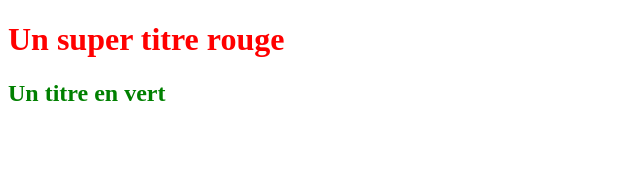
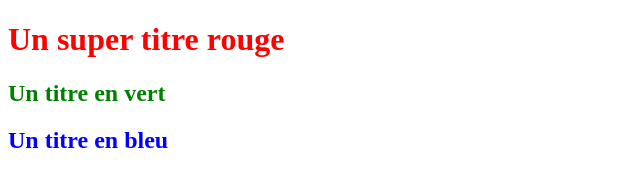
Before and after one commit to Fatih022/OpenclassroomsProjects, a plain HTML site: page index.html in a window 1280 px wide. Shown: the whole page, without its empty margins (0-640 px from the left). Drawn offline with Linux system fonts and the light colour scheme.

Commit message:
Branche cagnotte - Titre bleu

```diff
--- a/index.html
+++ b/index.html
@@ -10,5 +10,6 @@
 <body>
     <h1>Un super titre rouge</h1>
     <h2>Un titre en vert</h2>
+    <h2 class="bleu">Un titre en bleu</h2>
 </body>
 </html>
--- a/style.css
+++ b/style.css
@@ -6,3 +6,7 @@ h2
 {
     color:green;
 }
+.bleu
+{
+    color:blue;
+}
```
